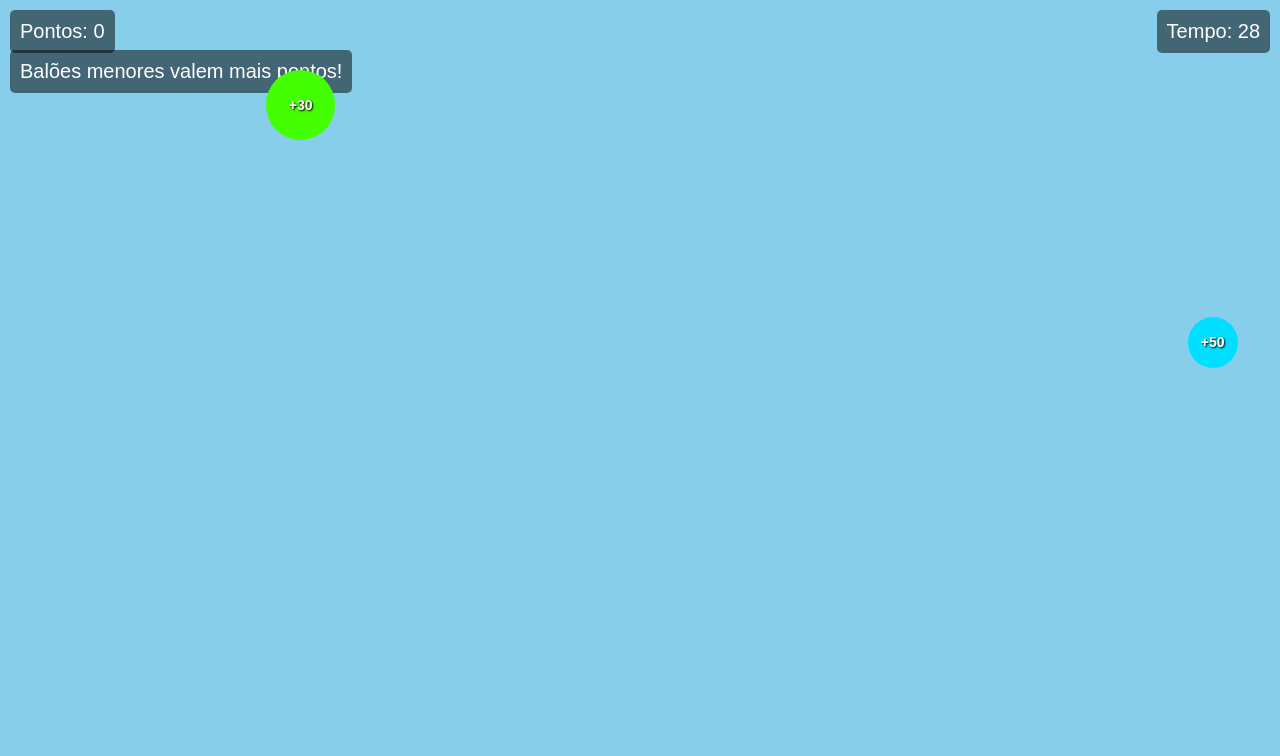
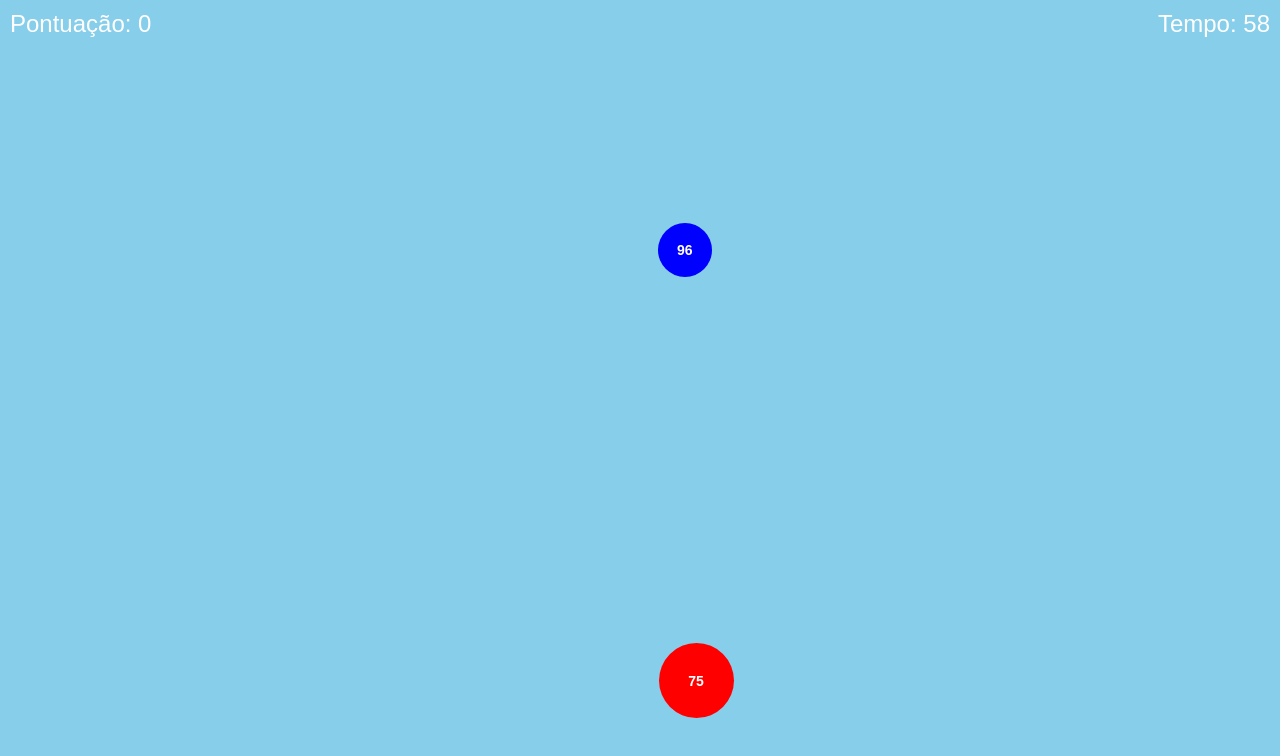
Before and after one commit to davealmondes/SampleGame, a plain HTML site: page index.html in a window 1280 px wide. Both pictures are taken after a click on the button "Iniciar Jogo". Drawn offline with Linux system fonts and the light colour scheme.

Commit message:
Versão deep

```diff
--- a/index.html
+++ b/index.html
@@ -7,11 +7,19 @@
     <link rel="stylesheet" href="style.css">
 </head>
 <body>
-    <button id="startButton">Iniciar Jogo</button>
-    <div id="pontuacao">Pontos: 0</div>
-    <div id="timer">Tempo: 30</div>
-    <div id="legenda">Balões menores valem mais pontos!</div>
-    <div id="gameOver">Game Over! Pontuação: <span id="finalScore"></span></div>
+    <div id="start-screen">
+        <h1>Estoura Balão</h1>
+        <button id="start-button">Iniciar Jogo</button>
+    </div>
+    <div id="game-area" class="hidden">
+        <div id="score">Pontuação: 0</div>
+        <div id="timer">Tempo: 60</div>
+    </div>
+    <div id="game-over-screen" class="hidden">
+        <h1>Game Over!</h1>
+        <p>Sua pontuação: <span id="final-score">0</span></p>
+        <button id="restart-button">Jogar Novamente</button>
+    </div>
     <script src="script.js"></script>
 </body>
 </html>
--- a/script.js
+++ b/script.js
@@ -1,76 +1,141 @@
-let pontuacao = 0;
-let tempo = 30;
-let jogoAtivo = false;
+const startScreen = document.getElementById('start-screen');
+const gameArea = document.getElementById('game-area');
+const gameOverScreen = document.getElementById('game-over-screen');
+const startButton = document.getElementById('start-button');
+const restartButton = document.getElementById('restart-button');
+const scoreDisplay = document.getElementById('score');
+const timerDisplay = document.getElementById('timer');
+const finalScoreDisplay = document.getElementById('final-score');
 
-function criarBalao() {
-    if (!jogoAtivo) return;
+let score = 0;
+let timeLeft = 60;
+let gameInterval;
+let timerInterval;
 
-    const balao = document.createElement("div");
-    const tamanho = Math.random() * 50 + 30;
-    const cor = `hsl(${Math.random() * 360}, 100%, 50%)`;
-    const pontos = Math.round(100 - tamanho);
-    const velocidade = 200 - pontos;
+function startGame() {
+    // Esconde a tela inicial e a tela de Game Over
+    startScreen.classList.add('hidden');
+    gameOverScreen.classList.add('hidden');
 
-    balao.classList.add("balao");
-    balao.style.width = `${tamanho}px`;
-    balao.style.height = `${tamanho}px`;
-    balao.style.backgroundColor = cor;
-    balao.style.top = `${Math.random() * (window.innerHeight - tamanho)}px`;
-    balao.style.left = `${Math.random() * (window.innerWidth - tamanho)}px`;
-    balao.innerText = `+${pontos}`;
-    document.body.appendChild(balao);
+    // Mostra a área do jogo
+    gameArea.classList.remove('hidden');
+    gameArea.classList.add('active');
 
-    let dx = (Math.random() - 0.5) * 4;
-    let dy = (Math.random() - 0.5) * 4;
+    // Reinicia a pontuação e o tempo
+    score = 0;
+    timeLeft = 60;
+    scoreDisplay.textContent = `Pontuação: ${score}`;
+    timerDisplay.textContent = `Tempo: ${timeLeft}`;
 
-    function moverBalao() {
-        let rect = balao.getBoundingClientRect();
-        if (rect.left <= 0 || rect.right >= window.innerWidth) dx *= -1;
-        if (rect.top <= 0 || rect.bottom >= window.innerHeight) dy *= -1;
+    // Limpa intervalos anteriores (caso existam)
+    clearInterval(gameInterval);
+    clearInterval(timerInterval);
 
-        balao.style.left = `${rect.left + dx * (velocidade / 100)}px`;
-        balao.style.top = `${rect.top + dy * (velocidade / 100)}px`;
+    // Cria balões a cada segundo
+    gameInterval = setInterval(createBalloon, 1000);
+
+    // Atualiza o timer a cada segundo
+    timerInterval = setInterval(updateTimer, 1000);
+}
+
+function updateTimer() {
+    timeLeft--;
+    timerDisplay.textContent = `Tempo: ${timeLeft}`;
+
+    // Verifica se o tempo acabou
+    if (timeLeft <= 0) {
+        endGame();
+    }
+}
+
+function endGame() {
+    // Para de criar balões e atualizar o timer
+    clearInterval(gameInterval);
+    clearInterval(timerInterval);
+
+    // Esconde a área do jogo e mostra a tela de Game Over
+    gameArea.classList.remove('active');
+    gameArea.classList.add('hidden');
+    gameOverScreen.classList.remove('hidden');
+
+    // Exibe a pontuação final
+    finalScoreDisplay.textContent = score;
+}
+
+function createBalloon() {
+    const balloon = document.createElement('div');
+    balloon.classList.add('balloon');
+
+    // Tamanho e pontuação aleatórios
+    const size = Math.floor(Math.random() * 100) + 50; // Entre 50px e 150px
+    const points = Math.floor(150 - size); // Balões menores valem mais pontos
+
+    // Cor aleatória
+    const colors = ['red', 'green', 'blue', 'yellow', 'purple', 'orange'];
+    const color = colors[Math.floor(Math.random() * colors.length)];
+
+    // Posição inicial aleatória
+    const x = Math.random() * (window.innerWidth - size);
+    const y = Math.random() * (window.innerHeight - size);
+
+    // Estiliza o balão
+    balloon.style.width = `${size}px`;
+    balloon.style.height = `${size}px`;
+    balloon.style.backgroundColor = color;
+    balloon.style.left = `${x}px`;
+    balloon.style.top = `${y}px`;
+    balloon.textContent = points; // Exibe os pontos no balão
+
+    // Velocidade de movimento baseada na pontuação
+    const speed = (points / 50) * 2; // Balões com mais pontos se movem mais rápido
+
+    // Movimentação do balão
+    let dx = (Math.random() - 0.5) * speed;
+    let dy = (Math.random() - 0.5) * speed;
+
+    function move() {
+        let currentX = parseFloat(balloon.style.left);
+        let currentY = parseFloat(balloon.style.top);
+
+        // Verifica colisão com as bordas da tela
+        if (currentX + dx < 0 || currentX + dx + size > window.innerWidth) {
+            dx = -dx;
+        }
+        if (currentY + dy < 0 || currentY + dy + size > window.innerHeight) {
+            dy = -dy;
+        }
+
+        // Atualiza a posição do balão
+        balloon.style.left = `${currentX + dx}px`;
+        balloon.style.top = `${currentY + dy}px`;
+
+        // Continua a movimentação
+        requestAnimationFrame(move);
     }
 
-    const intervalo = setInterval(moverBalao, 20);
+    move();
 
-    balao.onclick = () => {
-        pontuacao += pontos;
-        document.getElementById("pontuacao").innerText = `Pontos: ${pontuacao}`;
-        balao.classList.add("estourado");
-        clearInterval(intervalo);
-        setTimeout(() => balao.remove(), 200);
-    };
+    // Tempo de vida do balão (entre 2 e 5 segundos)
+    const lifeTime = Math.random() * 3000 + 2000; // Entre 2 e 5 segundos
 
-    setTimeout(() => {
-        clearInterval(intervalo);
-        balao.remove();
-    }, 5000);
+    // Estoura o balão automaticamente após o tempo de vida
+    const autoPopTimeout = setTimeout(() => {
+        balloon.remove(); // Remove o balão sem adicionar pontos
+    }, lifeTime);
+
+    // Estourar o balão ao clicar
+    balloon.addEventListener('click', () => {
+        clearTimeout(autoPopTimeout); // Cancela o estouro automático
+        score += points;
+        scoreDisplay.textContent = `Pontuação: ${score}`;
+        balloon.style.animation = 'pop 0.2s forwards'; // Animação de estouro
+        setTimeout(() => balloon.remove(), 200); // Remove o balão após a animação
+    });
+
+    // Adiciona o balão à área do jogo
+    gameArea.appendChild(balloon);
 }
 
-function iniciarJogo() {
-    jogoAtivo = true;
-    pontuacao = 0;
-    tempo = 30;
-    document.getElementById("pontuacao").innerText = "Pontos: 0";
-    document.getElementById("timer").innerText = "Tempo: 30";
-    document.getElementById("gameOver").style.display = "none";
-    document.getElementById("startButton").style.display = "none";
-
-    const intervaloBalao = setInterval(criarBalao, 1000);
-    const intervaloTempo = setInterval(() => {
-        if (tempo <= 0) {
-            clearInterval(intervaloBalao);
-            clearInterval(intervaloTempo);
-            jogoAtivo = false;
-            document.getElementById("gameOver").style.display = "block";
-            document.getElementById("finalScore").innerText = pontuacao;
-            document.getElementById("startButton").style.display = "block";
-        } else {
-            tempo--;
-            document.getElementById("timer").innerText = `Tempo: ${tempo}`;
-        }
-    }, 1000);
-}
-
-document.getElementById("startButton").addEventListener("click", iniciarJogo);
+// Event listeners para os botões
+startButton.addEventListener('click', startGame);
+restartButton.addEventListener('click', startGame);
--- a/style.css
+++ b/style.css
@@ -1,69 +1,69 @@
 body {
   margin: 0;
+  padding: 0;
   overflow: hidden;
-  background-color: skyblue;
+  background-color: #87CEEB;
   font-family: Arial, sans-serif;
+  display: flex;
+  justify-content: center;
+  align-items: center;
+  height: 100vh;
+}
+
+#start-screen, #game-over-screen {
   text-align: center;
 }
 
-#pontuacao, #timer, #legenda {
+#game-area {
+  position: relative;
+  width: 100vw;
+  height: 100vh;
+  display: none; /* Inicialmente escondido */
+}
+
+#game-area.active {
+  display: block; /* Mostra a área do jogo */
+}
+
+#score, #timer {
   position: absolute;
   top: 10px;
+  font-size: 24px;
+  color: white;
+  z-index: 1000;
+}
+
+#score {
   left: 10px;
-  font-size: 20px;
-  background: rgba(0, 0, 0, 0.5);
-  color: white;
-  padding: 10px;
-  border-radius: 5px;
 }
 
 #timer {
-  left: auto;
   right: 10px;
 }
 
-#legenda {
-  top: 50px;
-}
-
-.balao {
+.balloon {
   position: absolute;
   border-radius: 50%;
   cursor: pointer;
-  transition: transform 0.2s ease-out, opacity 0.2s ease-out;
+  transition: transform 0.2s ease;
   display: flex;
+  justify-content: center;
   align-items: center;
-  justify-content: center;
+  color: white;
   font-size: 14px;
   font-weight: bold;
-  color: white;
-  text-shadow: 1px 1px 2px black;
 }
 
-.balao.estourado {
-  transform: scale(1.5);
-  opacity: 0;
+.balloon:hover {
+  transform: scale(1.1);
 }
 
-#startButton {
-  position: absolute;
-  top: 50%;
-  left: 50%;
-  transform: translate(-50%, -50%);
-  font-size: 20px;
-  padding: 10px 20px;
-  cursor: pointer;
+@keyframes pop {
+  0% { transform: scale(1); }
+  50% { transform: scale(1.2); }
+  100% { transform: scale(0); }
 }
 
-#gameOver {
-  display: none;
-  position: absolute;
-  top: 50%;
-  left: 50%;
-  transform: translate(-50%, -50%);
-  background: rgba(0, 0, 0, 0.7);
-  color: white;
-  padding: 20px;
-  font-size: 30px;
-  border-radius: 10px;
+.hidden {
+  display: none; /* Esconde elementos */
 }
```
